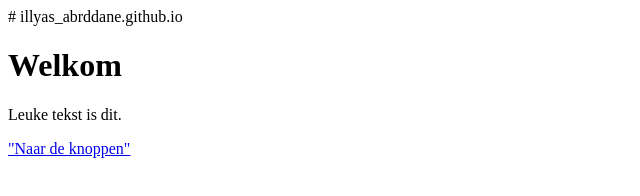
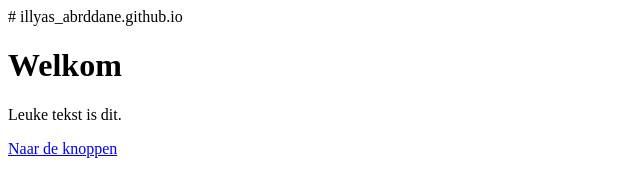
Before and after one commit to illyasabrddane/illyas_abrddane.github.io, a plain HTML site: page index.html in a window 1280 px wide. Shown: the full height of the page, 0-640 px from the left. Drawn offline with Linux system fonts and the light colour scheme.

Commit message:
Update index.html

```diff
--- a/index.html
+++ b/index.html
@@ -8,7 +8,7 @@
 
 <h1>Welkom</h1>
 <p>Leuke tekst is dit.</p>
-<p><a href="knoppen.html">"Naar de knoppen"</a></p>
+<p><a href="knoppen.html">Naar de knoppen</a></p>
 
 </body>
 </html>
```
